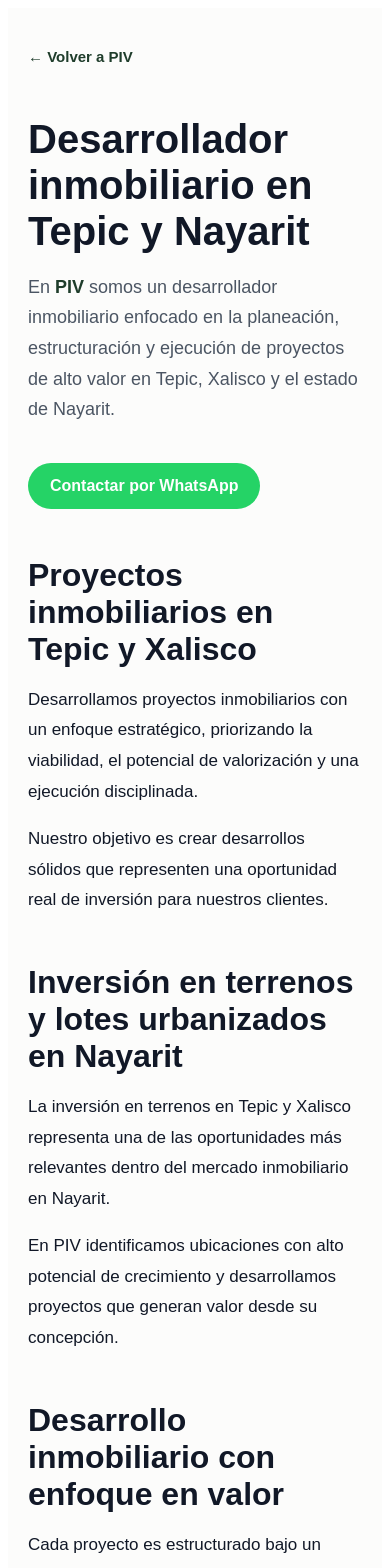
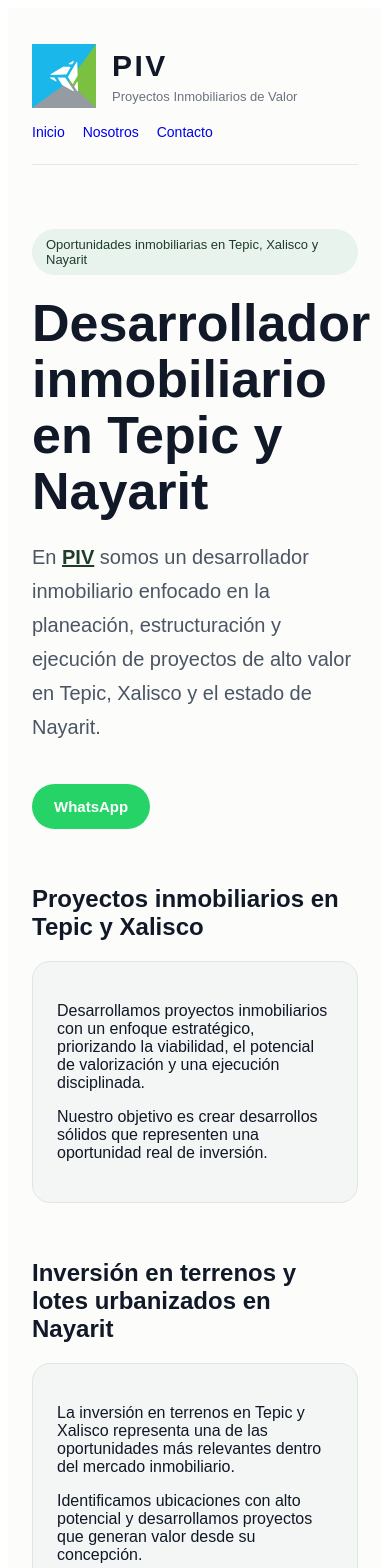
Before and after one commit to PIV1/PIV, a Next.js app: page /desarrollador-inmobiliario-tepic in a window 390 px wide. Shown: the top 1568 px of the page. Built offline with nearby package versions, Linux system fonts and the light colour scheme.

Commit message:
Update desarrollador-inmobiliario-tepic.js

```diff
--- a/pages/desarrollador-inmobiliario-tepic.js
+++ b/pages/desarrollador-inmobiliario-tepic.js
@@ -1,31 +1,38 @@
 export default function SEOPage() {
+  const sectionStyle = {
+    marginTop: "56px",
+  };
+
+  const cardStyle = {
+    backgroundColor: "#f3f6f4",
+    border: "1px solid #dfe7e2",
+    borderRadius: "18px",
+    padding: "24px",
+    marginTop: "20px",
+  };
+
+  const whatsappButtonStyle = {
+    display: "inline-flex",
+    alignItems: "center",
+    gap: "10px",
+    backgroundColor: "#25D366",
+    color: "#ffffff",
+    textDecoration: "none",
+    padding: "14px 22px",
+    borderRadius: "999px",
+    fontWeight: "700",
+    fontSize: "15px",
+    marginTop: "20px",
+  };
+
+  const socialIconStyle = {
+    width: "24px",
+    height: "24px",
+    display: "block",
+  };
+
   const whatsappLink =
     "https://wa.me/523111081887?text=Hola,%20me%20interesa%20recibir%20informaci%C3%B3n%20sobre%20sus%20proyectos%20inmobiliarios";
-
-  const sectionStyle = {
-    marginTop: "48px",
-    maxWidth: "900px",
-  };
-
-  const backLinkStyle = {
-    display: "inline-block",
-    marginBottom: "24px",
-    color: "#1f3d2b",
-    textDecoration: "none",
-    fontWeight: "600",
-    fontSize: "15px",
-  };
-
-  const buttonWhatsapp = {
-    display: "inline-block",
-    backgroundColor: "#25D366",
-    color: "#ffffff",
-    padding: "14px 22px",
-    borderRadius: "999px",
-    textDecoration: "none",
-    fontWeight: "600",
-    marginTop: "20px",
-  };
 
   return (
     <main
@@ -33,29 +40,119 @@ export default function SEOPage() {
         fontFamily: "Arial, sans-serif",
         backgroundColor: "#fcfcfb",
         color: "#111827",
-        padding: "40px 20px",
         minHeight: "100vh",
       }}
     >
-      <div style={{ maxWidth: "1000px", margin: "0 auto" }}>
-        <a href="/" style={backLinkStyle}>
-          ← Volver a PIV
+      <div
+        style={{
+          maxWidth: "1080px",
+          margin: "0 auto",
+          padding: "36px 24px 72px",
+        }}
+      >
+        {/* HEADER */}
+        <header
+          style={{
+            display: "flex",
+            justifyContent: "space-between",
+            alignItems: "center",
+            paddingBottom: "24px",
+            borderBottom: "1px solid #e5e7eb",
+            flexWrap: "wrap",
+            gap: "16px",
+          }}
+        >
+          <a
+            href="/"
+            style={{
+              display: "flex",
+              alignItems: "center",
+              gap: "16px",
+              textDecoration: "none",
+              color: "#111827",
+            }}
+          >
+            <img
+              src="/logo-piv.png"
+              alt="Logotipo PIV"
+              style={{
+                width: "64px",
+                height: "64px",
+                objectFit: "contain",
+              }}
+            />
+
+            <div>
+              <div
+                style={{
+                  fontSize: "30px",
+                  fontWeight: "700",
+                  letterSpacing: "0.08em",
+                }}
+              >
+                PIV
+              </div>
+              <div
+                style={{
+                  fontSize: "13px",
+                  color: "#6b7280",
+                  marginTop: "6px",
+                }}
+              >
+                Proyectos Inmobiliarios de Valor
+              </div>
+            </div>
           </a>
 
-        <h1 style={{ fontSize: "40px", lineHeight: "1.15", marginBottom: "18px" }}>
+          <nav style={{ fontSize: "14px", color: "#374151" }}>
+            <a href="/" style={{ marginRight: "18px", textDecoration: "none" }}>
+              Inicio
+            </a>
+            <a href="/#nosotros" style={{ marginRight: "18px", textDecoration: "none" }}>
+              Nosotros
+            </a>
+            <a href="/#contacto" style={{ textDecoration: "none" }}>
+              Contacto
+            </a>
+          </nav>
+        </header>
+
+        {/* HERO */}
+        <section style={{ paddingTop: "64px" }}>
+          <div
+            style={{
+              display: "inline-block",
+              fontSize: "13px",
+              color: "#1f3d2b",
+              backgroundColor: "#e8f3ed",
+              padding: "8px 14px",
+              borderRadius: "999px",
+              marginBottom: "20px",
+            }}
+          >
+            Oportunidades inmobiliarias en Tepic, Xalisco y Nayarit
+          </div>
+
+          <h1
+            style={{
+              fontSize: "52px",
+              lineHeight: "1.08",
+              margin: "0 0 18px",
+            }}
+          >
             Desarrollador inmobiliario en Tepic y Nayarit
           </h1>
 
-        <p style={{ fontSize: "18px", lineHeight: "1.7", color: "#4b5563", maxWidth: "900px" }}>
-          En{" "}
-          <a
-            href="/"
+          <p
             style={{
-              color: "#1f3d2b",
-              fontWeight: "600",
-              textDecoration: "none",
+              fontSize: "20px",
+              lineHeight: "1.7",
+              color: "#4b5563",
+              maxWidth: "900px",
             }}
           >
+            En{" "}
+            <a href="/" style={{ color: "#1f3d2b", fontWeight: "600" }}>
               PIV
             </a>{" "}
             somos un desarrollador inmobiliario enfocado en la planeación,
@@ -63,96 +160,114 @@ export default function SEOPage() {
             Xalisco y el estado de Nayarit.
           </p>
 
-        <a
-          href={whatsappLink}
-          target="_blank"
-          rel="noreferrer"
-          style={buttonWhatsapp}
-        >
-          Contactar por WhatsApp
+          <a href={whatsappLink} target="_blank" rel="noreferrer" style={whatsappButtonStyle}>
+            WhatsApp
           </a>
+        </section>
 
+        {/* SECCIONES */}
         <section style={sectionStyle}>
-          <h2 style={{ fontSize: "32px", marginBottom: "14px" }}>
-            Proyectos inmobiliarios en Tepic y Xalisco
-          </h2>
-          <p style={{ fontSize: "17px", lineHeight: "1.8" }}>
+          <h2>Proyectos inmobiliarios en Tepic y Xalisco</h2>
+          <div style={cardStyle}>
+            <p>
               Desarrollamos proyectos inmobiliarios con un enfoque estratégico,
-            priorizando la viabilidad, el potencial de valorización y una
-            ejecución disciplinada.
+              priorizando la viabilidad, el potencial de valorización y una ejecución disciplinada.
             </p>
-
-          <p style={{ fontSize: "17px", lineHeight: "1.8" }}>
+            <p>
               Nuestro objetivo es crear desarrollos sólidos que representen una
-            oportunidad real de inversión para nuestros clientes.
+              oportunidad real de inversión.
             </p>
+          </div>
         </section>
 
         <section style={sectionStyle}>
-          <h2 style={{ fontSize: "32px", marginBottom: "14px" }}>
-            Inversión en terrenos y lotes urbanizados en Nayarit
-          </h2>
-          <p style={{ fontSize: "17px", lineHeight: "1.8" }}>
+          <h2>Inversión en terrenos y lotes urbanizados en Nayarit</h2>
+          <div style={cardStyle}>
+            <p>
               La inversión en terrenos en Tepic y Xalisco representa una de las
-            oportunidades más relevantes dentro del mercado inmobiliario en
-            Nayarit.
+              oportunidades más relevantes dentro del mercado inmobiliario.
             </p>
-
-          <p style={{ fontSize: "17px", lineHeight: "1.8" }}>
-            En PIV identificamos ubicaciones con alto potencial de crecimiento y
-            desarrollamos proyectos que generan valor desde su concepción.
+            <p>
+              Identificamos ubicaciones con alto potencial y desarrollamos
+              proyectos que generan valor desde su concepción.
             </p>
+          </div>
         </section>
 
         <section style={sectionStyle}>
-          <h2 style={{ fontSize: "32px", marginBottom: "14px" }}>
-            Desarrollo inmobiliario con enfoque en valor
-          </h2>
-          <p style={{ fontSize: "17px", lineHeight: "1.8" }}>
+          <h2>Desarrollo inmobiliario con enfoque en valor</h2>
+          <div style={cardStyle}>
+            <p>
               Cada proyecto es estructurado bajo un análisis estratégico que
-            considera factores urbanos, comerciales y financieros, asegurando su
-            correcta ejecución.
+              considera factores urbanos, comerciales y financieros.
             </p>
-
-          <p style={{ fontSize: "17px", lineHeight: "1.8" }}>
-            Nuestro enfoque combina planeación, disciplina operativa y calidad
-            constructiva por encima del estándar del mercado.
+            <p>
+              Combinamos planeación, disciplina operativa y calidad constructiva.
             </p>
+          </div>
         </section>
 
         <section style={sectionStyle}>
-          <h2 style={{ fontSize: "32px", marginBottom: "14px" }}>
-            Experiencia comprobada en Nayarit
-          </h2>
-          <p style={{ fontSize: "17px", lineHeight: "1.8" }}>
-            Vallegrand, nuestro primer desarrollo en Xalisco, Nayarit, valida
-            nuestra capacidad de ejecución, comercialización y generación de
-            valor en proyectos reales.
+          <h2>Experiencia comprobada en Nayarit</h2>
+          <div style={cardStyle}>
+            <p>
+              Vallegrand valida nuestra capacidad de ejecución y generación de valor
+              en desarrollos inmobiliarios.
+            </p>
+          </div>
+        </section>
+
+        {/* CONTACTO */}
+        <section style={{ marginTop: "60px" }}>
+          <h2>Contacto</h2>
+          <div style={cardStyle}>
+            <p>
+              Si buscas invertir en terrenos en Tepic y Nayarit, estamos listos
+              para ayudarte.
             </p>
 
-          <p style={{ fontSize: "17px", lineHeight: "1.8" }}>
-            Este proyecto refleja una propuesta sólida y una respuesta positiva
-            del mercado.
-          </p>
+            <a href={whatsappLink} target="_blank" rel="noreferrer" style={whatsappButtonStyle}>
+              Contactar por WhatsApp
+            </a>
+          </div>
         </section>
 
-        <section style={{ marginTop: "60px" }}>
-          <h2 style={{ fontSize: "32px", marginBottom: "14px" }}>Contacto</h2>
+        {/* FOOTER */}
+        <footer
+          style={{
+            marginTop: "72px",
+            paddingTop: "28px",
+            borderTop: "1px solid #e5e7eb",
+            display: "flex",
+            justifyContent: "space-between",
+            flexWrap: "wrap",
+            gap: "14px",
+            fontSize: "14px",
+            color: "#6b7280",
+          }}
+        >
+          <div>PIV · Proyectos Inmobiliarios de Valor</div>
 
-          <p style={{ fontSize: "17px", lineHeight: "1.8", maxWidth: "900px" }}>
-            Si estás buscando invertir en terrenos o conocer oportunidades en
-            Tepic y Nayarit, estamos listos para ayudarte.
-          </p>
+          <div style={{ display: "flex", gap: "18px", alignItems: "center" }}>
+            <a
+              href="https://www.instagram.com/piv.tepic/"
+              target="_blank"
+              rel="noreferrer"
+            >
+              <span>Instagram</span>
+            </a>
 
             <a
-            href={whatsappLink}
+              href="https://www.facebook.com/PIVTepic?locale=es_LA"
               target="_blank"
               rel="noreferrer"
-            style={buttonWhatsapp}
             >
-            Contactar por WhatsApp
+              <span>Facebook</span>
             </a>
-        </section>
+
+            <a href="/privacidad">Aviso de Privacidad</a>
+          </div>
+        </footer>
       </div>
     </main>
   );
```
Lines whose indentation alone changed are shown as unchanged.
